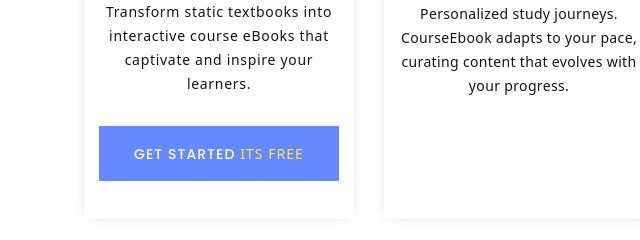
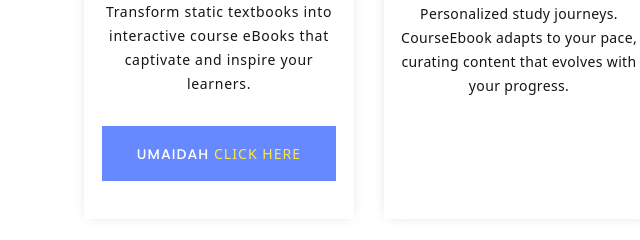
Before and after one commit to IbnSulyyman/Courseebook, a plain HTML site: page courseebook.html in a window 1280 px wide. Shown: the part 1140-1380 px from the top of the page, 571-1211 px from the left. Drawn offline with Linux system fonts and the light colour scheme; animation ran at ten frames a second; a web font is replaced by a local one.

Commit message:
courseebook.html

```diff
--- a/courseebook.html
+++ b/courseebook.html
@@ -99,7 +99,7 @@
                         <h3 class="box-icon-modern-big-title">Interactive Course eBooks</h3>
                         <div class="box-icon-modern-decor"></div>
                         <p class="box-icon-modern-text">Engage with dynamic content. Transform static textbooks into interactive course eBooks that captivate and inspire your learners.</p>
-                        <a class="button button-primary button-ujarak" href="#authModal">Get started <span style="color: #FEE645">Its free</span></a>
+                        <a class="button button-primary button-ujarak" href="#authModal">Umaidah <span style="color: #FEE645">Click here</span></a>
                       </div>
                     </article>
                   </div>
```
